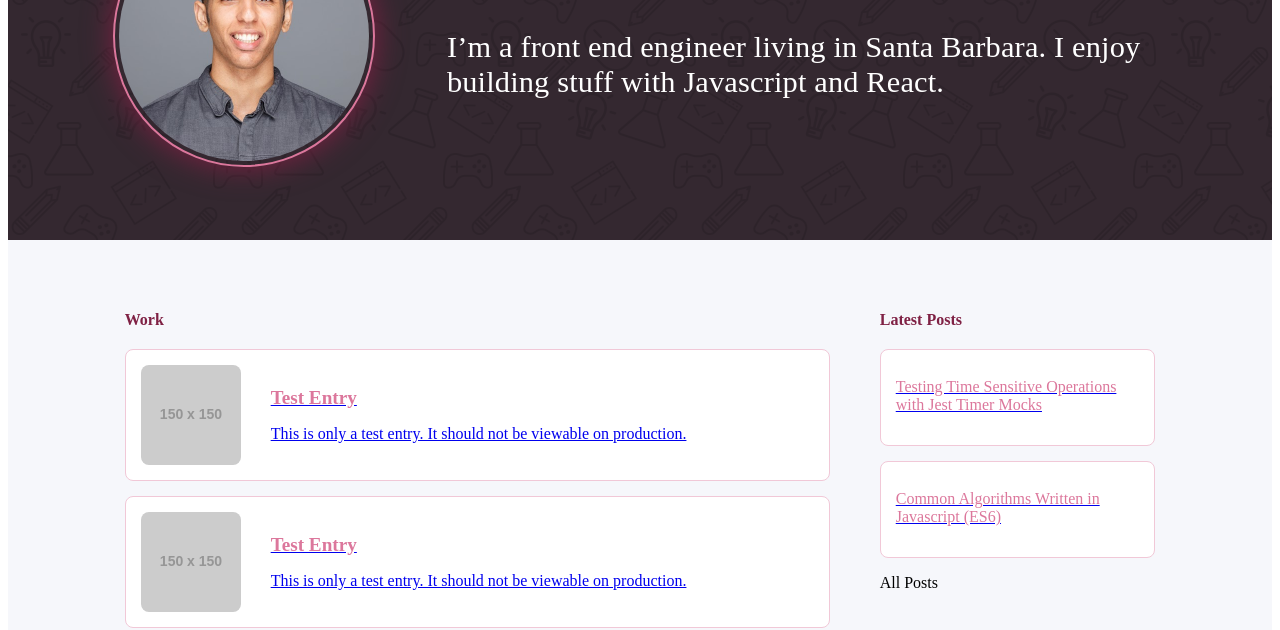
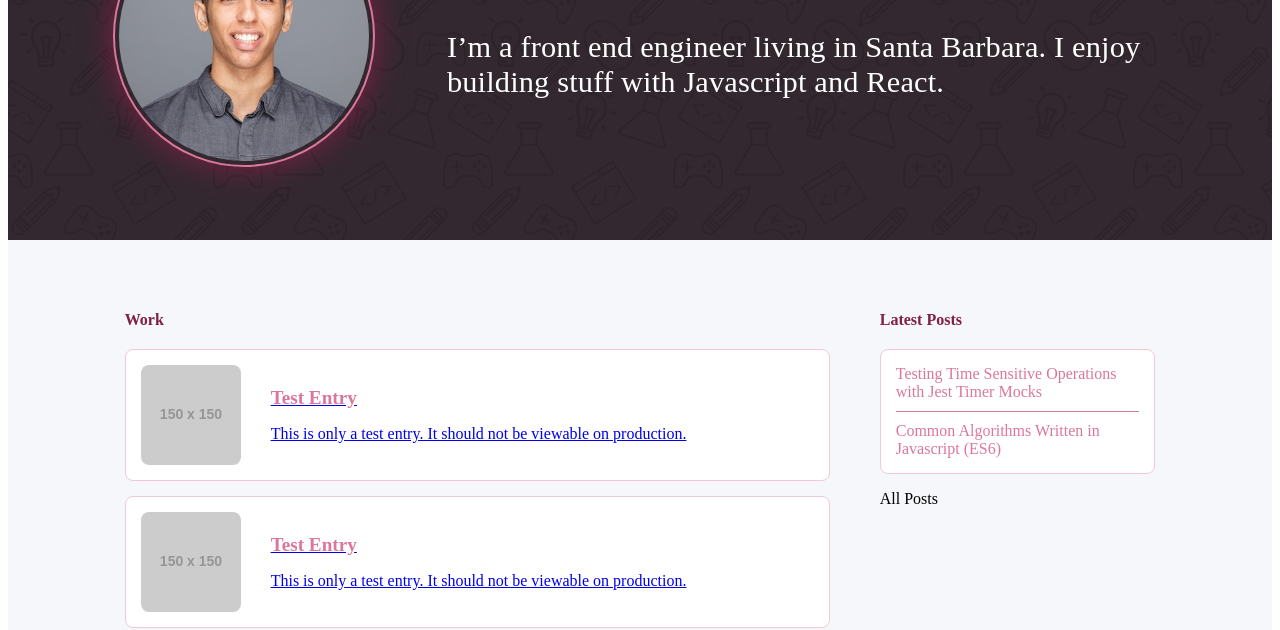
Before and after one commit to AlahmadiQ8/Gatsby-Site, a Gatsby site: page / in a window 1280 px wide. Shown: the part 198-828 px from the top of the page. Built offline with nearby package versions, Linux system fonts and the light colour scheme; Gatsby itself is replaced by a stand-in of ours; placeholder pictures from the web are drawn by us.

Commit message:
redesigned posts list on index page

```diff
--- a/src/components/PageIndex/ProjectEntry.jsx
+++ b/src/components/PageIndex/ProjectEntry.jsx
@@ -34,7 +34,7 @@ const ProjectEntry = ({ title, desc, imgURl, alt, small, to, date }) => {
 ProjectEntry.defaultProps = {
   title: 'Test Entry',
   desc: 'This is only a test entry. It should not be viewable on production.',
-  to: 'to',
+  to: '#',
 };
 
 export default ProjectEntry;
--- a/src/components/PageIndex/index.js
+++ b/src/components/PageIndex/index.js
@@ -24,14 +24,14 @@ const PageIndex = ({ data }) => {
             </div>
             <div className="page-index__col">
               <h1 className="page-index__h1">Latest Posts</h1>
-              <div>
+              <div className="entry__posts">
                 {data.allMarkdownRemark.edges.map(({ node }) => (
-                  <ProjectEntry
-                    title={node.frontmatter.title}
+                  <Link className="entry__h2 entry__h2--small"
                     key={node.fields.slug}
                     to={node.fields.slug}
-                    // date={node.fields.date}
-                    small />
+                  >
+                    {node.frontmatter.title}
+                  </Link>
                 ))}
               </div>
               <p>All Posts</p>
--- a/src/components/PageIndex/index.scss
+++ b/src/components/PageIndex/index.scss
@@ -64,9 +64,7 @@ $col-width-2: $width - $col-width-1;
   }
 }
 
-.entry {
-  margin-top: 15px;
-  margin-bottom: 15px;
+%pink-borders {
   padding: 10px;
   border-radius: 8px;
   border: 1px solid map-get($colors, brandLighter);
@@ -74,6 +72,20 @@ $col-width-2: $width - $col-width-1;
   @include media-breakpoint-up(sm) {
     padding: 15px;
   }
+}
+
+.entry__posts {
+  margin-top: 15px;
+  margin-bottom: 15px;
+  @extend %pink-borders;
+  font-size: 1rem;
+  font-weight: 400;
+}
+
+.entry {
+  margin-top: 15px;
+  margin-bottom: 15px;
+  @extend %pink-borders;
   &:hover {
     border-color: map-get($colors, brandLight);
     .entry__h2 {
@@ -94,8 +106,23 @@ $col-width-2: $width - $col-width-1;
 }
 
 .entry__h2--small {
+  display: block;
   font-size: 1rem;
   font-weight: 400;
+  margin-bottom: 10px;
+  padding-bottom: 10px;
+  border-bottom: 1px solid map-get($colors, brandLightest);
+  &:last-of-type {
+    padding-bottom: 0;
+    margin-bottom: 0;
+    border-bottom: none;
+  }
+  &:first-of-type {
+    margin-top: 0;
+  }
+  &:hover {
+    color: map-get($colors, brand);
+  }
 }
 
 .entry__p {
```
